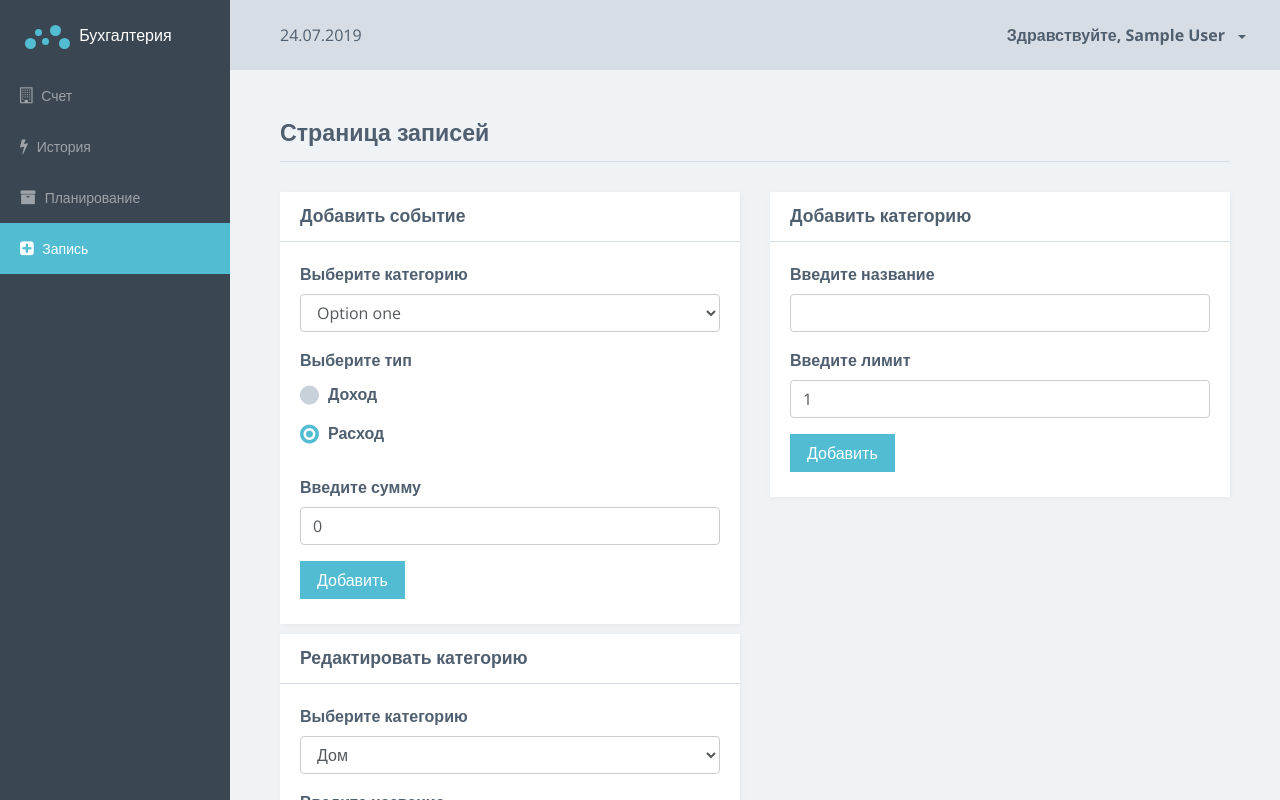
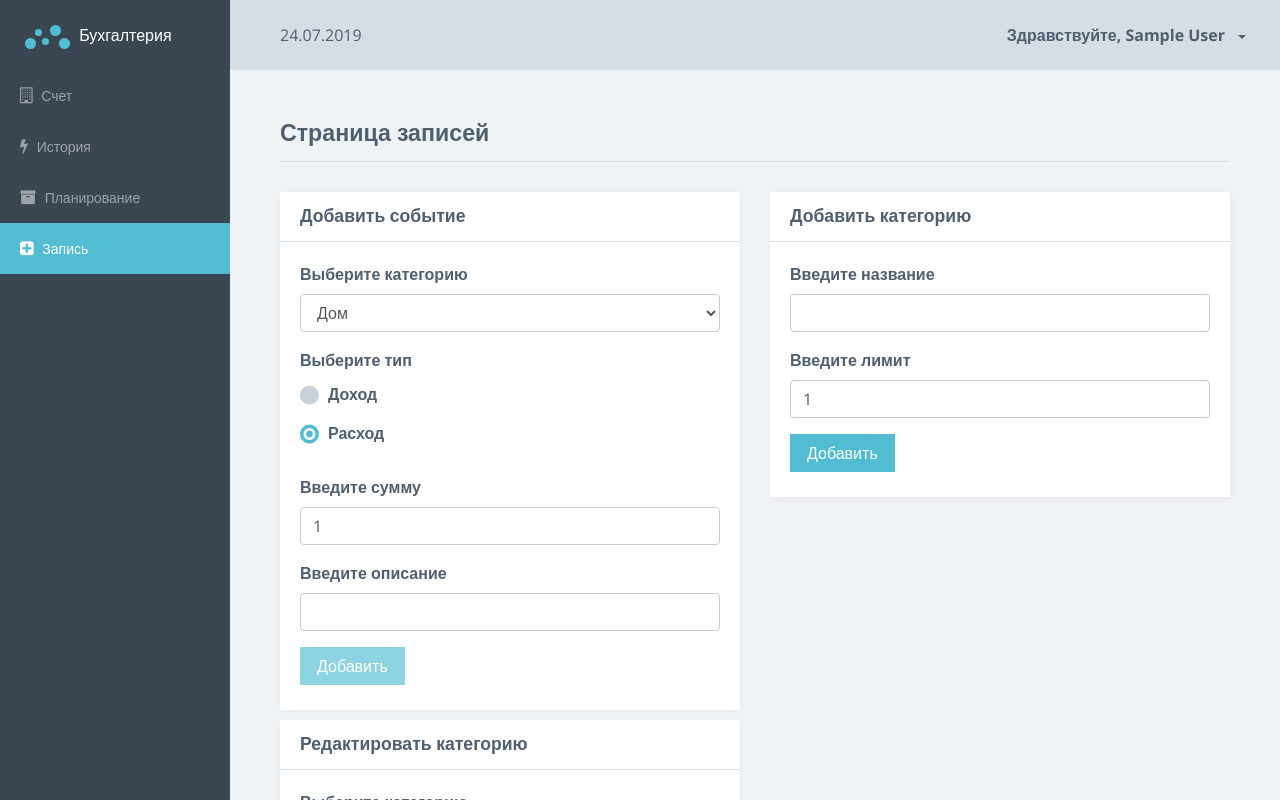
Before and after one commit to Mastik14/home-money, an Angular app: page /system/records in a window 1280 px wide. Built offline with nearby package versions, Linux system fonts and the light colour scheme; data requests are answered from the project's data file; sample sign-in values are in the browser's storage.

Commit message:
finish lesson 22

```diff
--- a/src/app/system/records-page/add-event/add-event.component.html
+++ b/src/app/system/records-page/add-event/add-event.component.html
@@ -5,36 +5,88 @@
     </div>
   </div>
   <div class="card-block">
-    <form>
+    <form #f="ngForm" (ngSubmit)="onSubmit(f)">
       <div class="form-group">
         <label class="control-label" for="category">Выберите категорию</label>
-        <select class="form-control" id="category">
-          <option>Option one</option>
-          <option>Option two</option>
-          <option>Option three</option>
-          <option>Option four</option>
+        <select
+          class="form-control"
+          id="category"
+          required
+          [ngModel]="1"
+          name="category"
+        >
+          <option
+            *ngFor="let c of categories"
+            [value]="c.id"
+          >
+            {{c.name}}
+          </option>
         </select>
       </div>
       <div class="form-group">
         <label class="control-label">Выберите тип</label>
-        <div>
+        <div *ngFor="let t of types">
           <label>
-            <input class="radio" name="radios" type="radio">
-            <span>Доход</span>
-          </label>
-        </div>
-        <div>
-          <label>
-            <input class="radio" name="radios" type="radio" checked>
-            <span>Расход</span>
+            <input
+              class="radio"
+              name="type"
+              type="radio"
+              [value]="t.type"
+              required
+              [ngModel]="'outcome'"
+            >
+            <span>{{t.label}}</span>
           </label>
         </div>
       </div>
-      <div class="form-group">
+      <div
+        class="form-group"
+        [ngClass]="{'has-error': amount.invalid && amount.touched}"
+      >
         <label class="control-label" for="amount">Введите сумму</label>
-        <input type="number" value="0" id="amount" class="form-control">
+        <input
+          type="number"
+          id="amount"
+          class="form-control"
+          name="amount"
+          [ngModel]="1"
+          min="1"
+          #amount="ngModel"
+          required
+        >
+        <span
+          class="form-help-text"
+          *ngIf="amount.invalid && amount.touched"
+        >
+          Поле обязательно для заполнения
+        </span>
       </div>
-      <button type="submit" class="btn btn-primary">Добавить</button>
+      <div
+        class="form-group"
+        [ngClass]="{'has-error': description.invalid && description.touched}"
+      >
+        <label class="control-label" for="description">Введите описание</label>
+        <input
+          type="text"
+          id="description"
+          class="form-control"
+          name="description"
+          ngModel
+          #description="ngModel"
+          required
+        >
+        <span
+          class="form-help-text"
+          *ngIf="description.invalid && description.touched"
+        >
+          Поле обязательно для заполнения
+        </span>
+      </div>
+      <button
+        type="submit"
+        class="btn btn-primary"
+        [disabled]="f.invalid"
+      >Добавить</button>
     </form>
   </div>
 </div>
--- a/src/app/system/records-page/add-event/add-event.component.ts
+++ b/src/app/system/records-page/add-event/add-event.component.ts
@@ -1,4 +1,9 @@
-import { Component, OnInit } from '@angular/core';
+import { Component, Input, OnInit } from '@angular/core';
+import { NgForm } from '@angular/forms';
+import * as moment from 'moment';
+
+import { Category } from '../../shared/models/category.model';
+import { WFMEvent } from '../../shared/models/event.model';
 
 @Component({
   selector: 'wfm-add-event',
@@ -7,9 +12,25 @@ import { Component, OnInit } from '@angular/core';
 })
 export class AddEventComponent implements OnInit {
 
+  @Input() categories: Category[] = [];
+  types = [
+    {type: 'income', label: 'Доход'},
+    {type: 'outcome', label: 'Расход'}
+  ];
+
   constructor() { }
 
   ngOnInit() {
   }
 
+  onSubmit(form: NgForm) {
+    let {amount, description, category, type} = form.value;
+    if (amount < 0) { amount *= -1; }
+
+    const event = new WFMEvent(
+      type, amount, +category,
+      moment().format('DD.MM.YYYY HH:mm:ss'), description
+    );
+  }
+
 }
--- a/src/app/system/records-page/records-page.component.html
+++ b/src/app/system/records-page/records-page.component.html
@@ -11,7 +11,7 @@
 <section class="section" *ngIf="isLoaded">
   <div class="row">
     <div class="col-md-6">
-      <wfm-add-event></wfm-add-event>
+      <wfm-add-event [categories]="categories"></wfm-add-event>
     </div>
     <div class="col-md-6">
       <wfm-add-category (onCategoryAdd)="newCategoryAdded($event)"></wfm-add-category>
--- a/src/app/system/shared/models/event.model.ts
+++ b/src/app/system/shared/models/event.model.ts
@@ -0,0 +1,10 @@
+export class WFMEvent {
+  constructor(
+    public type: string,
+    public amount: number,
+    public category: number,
+    public date: string,
+    public description: string,
+    public id?: string
+  ) {}
+}
```
